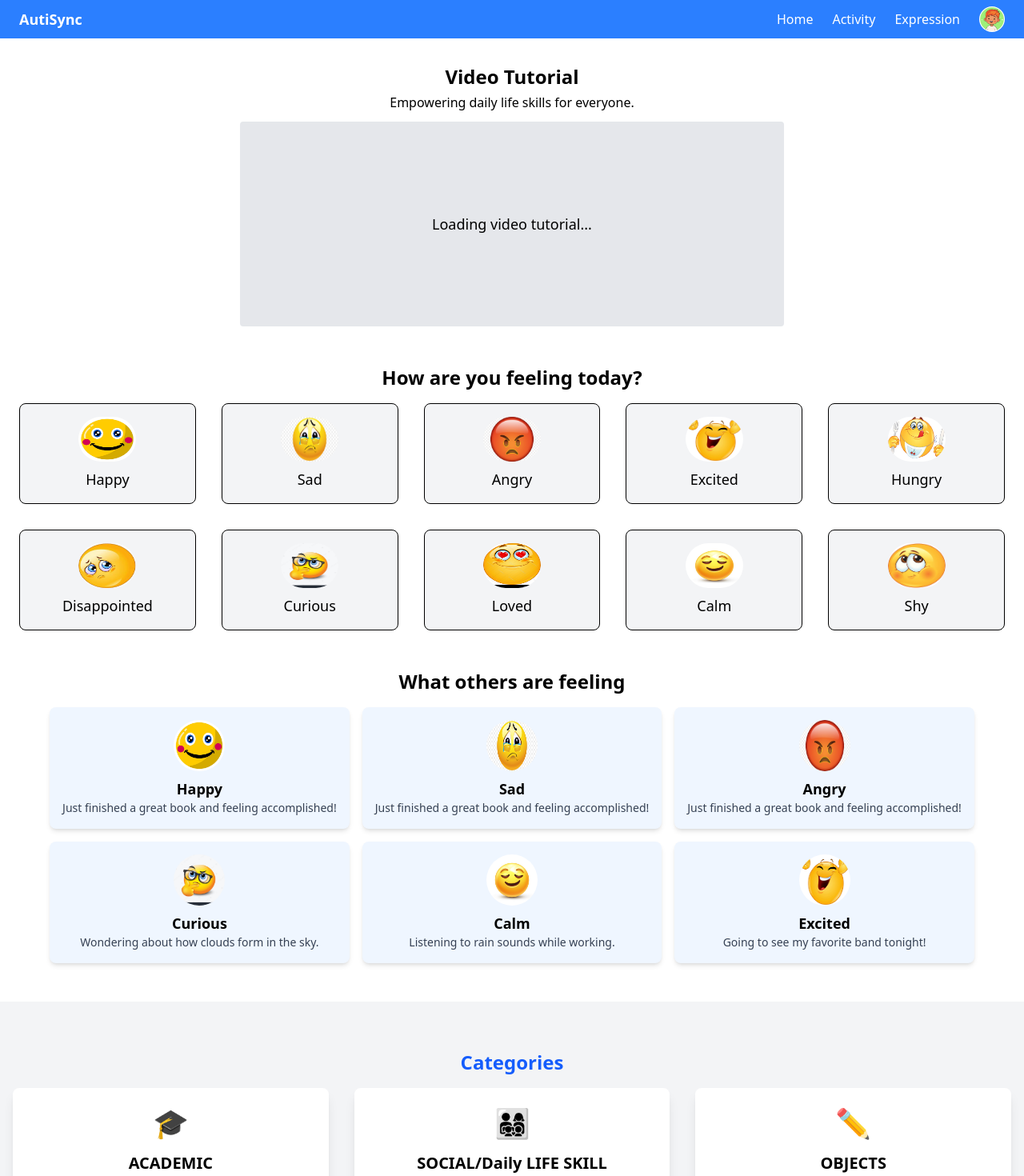
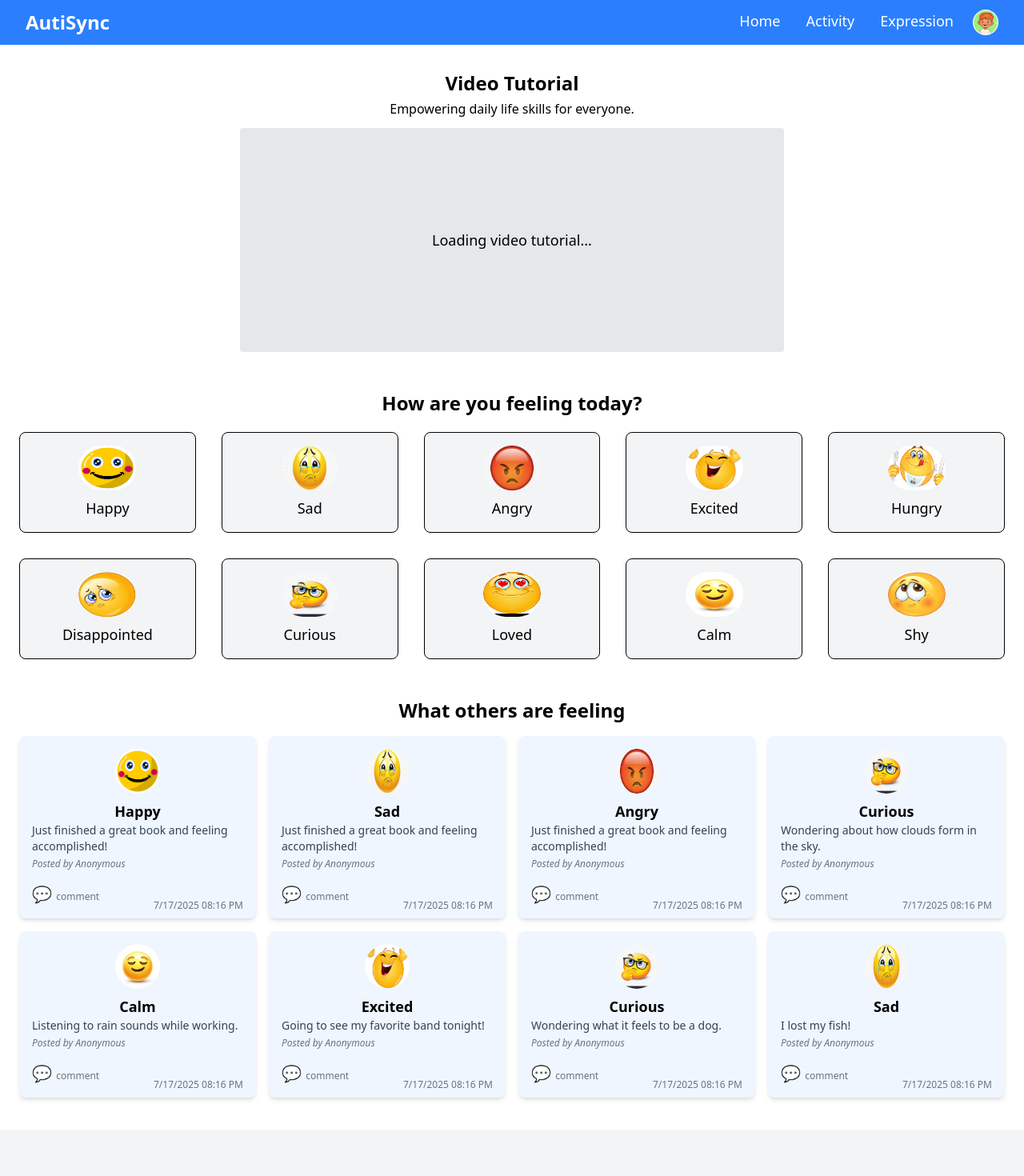
Before and after one commit to ValdezIsaiah/AutiSyncV2, a React app: page /home in a window 1280 px wide. Shown: the top 1470 px of the page at 80% size. Built offline with nearby package versions, Linux system fonts and the light colour scheme; the HTML template or start-up script is replaced by a standard one.

Commit message:
Update HomePage.jsx

```diff
--- a/src/pages/HomePage.jsx
+++ b/src/pages/HomePage.jsx
@@ -63,7 +63,9 @@ const HomePage = () => {
     { emotion: "Angry", description: "Just finished a great book and feeling accomplished!", image: "src/assets/angry.jpg" },
     { emotion: "Curious", description: "Wondering about how clouds form in the sky.", image: "src/assets/curious.jpg" },
     { emotion: "Calm", description: "Listening to rain sounds while working.", image: "src/assets/calm.jpg" },
-    { emotion: "Excited", description: "Going to see my favorite band tonight!", image: "src/assets/excited.jpg" }
+    { emotion: "Excited", description: "Going to see my favorite band tonight!", image: "src/assets/excited.jpg" },
+    { emotion: "Curious", description: "Wondering what it feels to be a dog.", image: "src/assets/curious.jpg" },
+    { emotion: "Sad", description: "I lost my fish!", image: "src/assets/sad.jpg" },
   ]);
 
 
@@ -112,12 +114,12 @@ const HomePage = () => {
   return (
     <div className="font-sans ">
       {/* Navbar */}
-      <header className="bg-blue-500 text-white py-2">
-        <div className="max-w-7xl mx-auto flex justify-between items-center px-6">
-        <h2 className="text-white text-lg  font-bold">AutiSync</h2>
-          <nav className="flex space-x-6 ml-auto mr-6">
+      <header className="bg-blue-500 text-white py-3">
+        <div className="w-ful mx-auto flex justify-between  px-8">
+        <h2 className="text-white text-2xl  font-bold">AutiSync</h2>
+          <nav className="flex text-lg space-x-8 ml-auto mr-6">
             <a href="/studentpage" className="text-white hover:text-gray-300">Home</a>
-            <a href="#activity-selection" className="text-white hover:text-gray-300">Activity</a>
+            <a href="/choosecategory" className="text-white hover:text-gray-300">Activity</a>
             <a href="#emotion-selection" className="text-white hover:text-gray-300">Expression</a>
           </nav>
           <div onClick={studentProfileRoute} className="flex items-center cursor-pointer">
@@ -135,7 +137,7 @@ const HomePage = () => {
         <div className="max-w-7xl mx-auto">
           <h2 className="text-2xl font-semibold mb-1">Video Tutorial</h2>
           <p className="text-base mb-3">Empowering daily life skills for everyone.</p>
-          <div className="bg-gray-200 h-64 w-170 flex justify-center items-center text-lg rounded">
+          <div className="bg-gray-200 h-70 w-170 flex justify-center items-center text-lg rounded">
             Loading video tutorial...
           </div>
         </div>
@@ -144,7 +146,7 @@ const HomePage = () => {
       {/* Emotion Selection Section */}
       <section id="emotion-selection" className="my-12 px-6 text-center">
         <div className="max-w-7xl mx-auto">
-          <h2 className="text-2xl font-semibold mb-4">How are you feeling today?</h2>
+          <h2 className="text-2xl font-semibold mb-5">How are you feeling today?</h2>
           <div className="grid grid-cols-5 gap-8">
             {Emotions.map((emotion, index) => (
               <button
@@ -212,30 +214,100 @@ const HomePage = () => {
       )}
 
       {/* Others' Emotions Section */}
-      <section className="my-12 flex text-center px-6">
-        <div className="max-w-7xl mx-auto">
+      <section className="my-10 flex text-center px-6">
+        <div className="max-w-full mx-auto">
           <h2 className="text-2xl font-semibold mb-4">What others are feeling</h2>
-          <div className="grid grid-cols-3 gap-4">
+          <div className="grid grid-cols-4 gap-4">
           {expressions.map((expression, index) => (
-              <div key={index} className="bg-blue-50 p-4 rounded-lg shadow-md text-center">
+  <div key={index} className="bg-blue-50 p-4 rounded-lg shadow-md text-left relative">
     <img
       src={expression.image}
       alt={expression.emotion}
-                  className="h-16 w-16 rounded-full mx-auto mb-2"
+      className="h-14 w-14 rounded-full mb-2 mx-auto "
     />
-                <h3 className="font-bold text-lg">{expression.emotion}</h3>
-                <p className="text-sm text-gray-700">{expression.description}</p>
+    <h3 className="font-bold text-lg text-center">{expression.emotion}</h3>
+    <p className="text-sm text-gray-700 mb-1">{expression.description}</p>
+    <p className="text-xs text-gray-500 italic mb-4 mt-1">Posted by {expression.name || "Anonymous"}</p>
+
+    {/* Show comment section if toggled */}
+    {expression.showComment && (
+      <div className="mt-2">
+        <input
+          type="text"
+          placeholder="Write a comment..."
+          className="w-full text-sm p-2 border border-gray-300 rounded mb-2"
+          value={expression.currentComment || ""}
+          onChange={(e) => {
+            const updated = [...expressions];
+            updated[index].currentComment = e.target.value;
+            setExpressions(updated);
+          }}
+        />
+        <button
+          onClick={() => {
+            const updated = [...expressions];
+            const comment = updated[index].currentComment;
+            if (!comment) return;
+            updated[index].comments = [...(updated[index].comments || []), comment];
+            updated[index].currentComment = "";
+            setExpressions(updated);
+          }}
+          className="bg-blue-700 text-white text-sm px-3 py-1 rounded hover:bg-blue-800 cursor-pointer"
+        >
+          Post
+        </button>
+        {/* BACK BUTTON */}
+    <button
+      onClick={() => {
+        const updated = [...expressions];
+        updated[index].showComment = false;
+        setExpressions(updated);
+      }}
+      className="bg-red-700 text-white text-sm px-3 py-1 rounded hover:bg-red-800 cursor-pointer"
+    >
+      Back
+    </button>
+
+        {/* Render Comments */}
+        <div className="mt-2 space-y-1 text-base max-h-32 overflow-y-auto pr-1">
+          {expression.comments?.map((comment, cIndex) => (
+            <p key={cIndex} className="text-xs text-gray-700">comment: {comment}</p>
+          ))}
+        </div>
+      </div>
+    )}
+
+    {/* Footer Section */}
+    <div
+  className="text-xl text-black-500 text-sm cursor-pointer hover:text-blue-600"
+  onClick={() => {
+    const updated = [...expressions];
+    updated[index].showComment = !updated[index].showComment;
+    setExpressions(updated);
+  }}
+>
+  💬 <span className="text-xs text-gray-500">
+    comment
+    {expression.comments && expression.comments.length > 0 && (
+      <> ({expression.comments.length})</>
+    )}
+  </span>
+</div>
+    <div className="absolute bottom-2 right-4 text-xs text-gray-500">
+      {new Date().toLocaleDateString()} {new Date().toLocaleTimeString([], { hour: '2-digit', minute: '2-digit' })}
+    </div>
   </div>
 ))}
+
           </div>
         </div>
       </section>
 
-<div id="activity-selection" className="bg-gray-100 min-h-screen flex flex-col items-center justify-center py-8">
+<div id="activity-selection" className="bg-gray-100 min-h-screen flex flex-col items-center justify-center py-6">
       <div className="container max-w-7xl px-4">
         {/* Header */}
         <div className="text-center mb-12">
-          <h1 className="text-2xl font-semibold text-blue-600 mb-4">
+          <h1 className="text-2xl font-semibold text-blue-600 mb-5 -mt-3">
             Categories
           </h1>
           <div className="flex justify-center gap-8">
```
Lines whose indentation alone changed are shown as unchanged.
